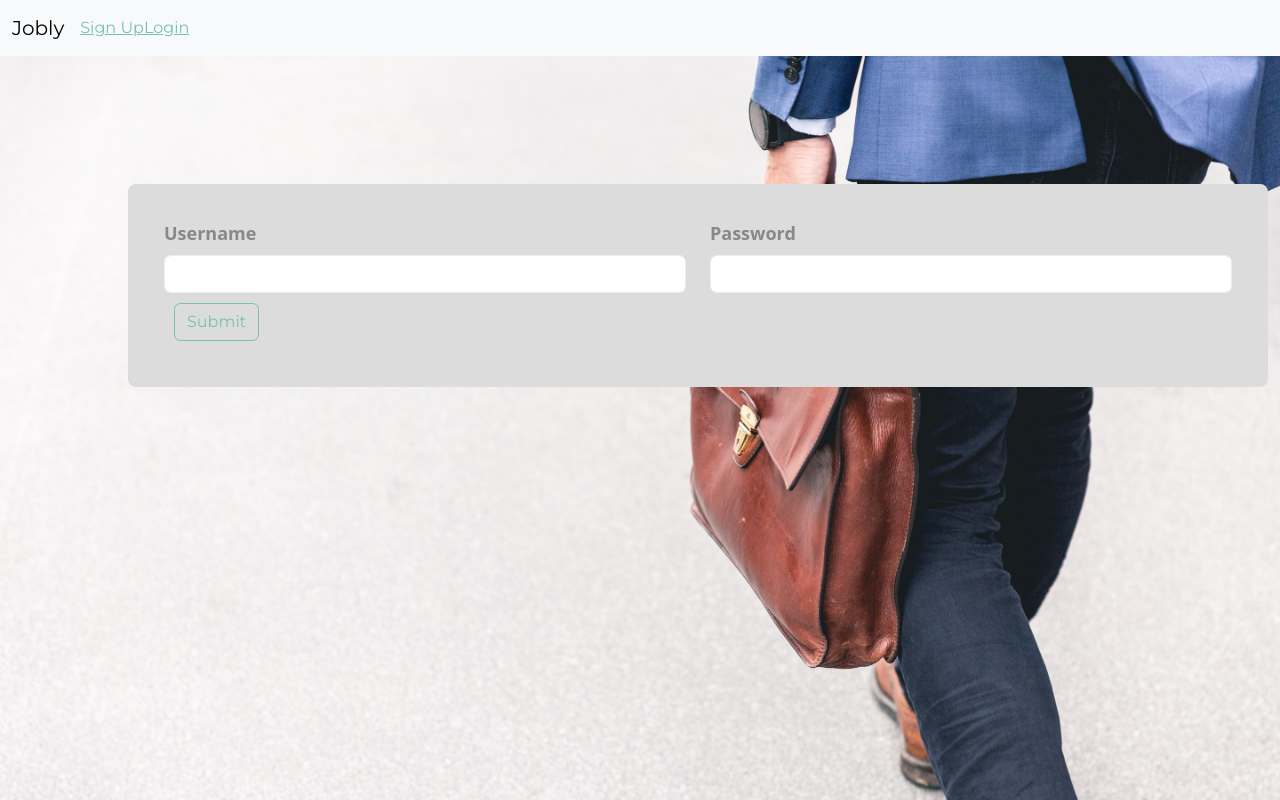
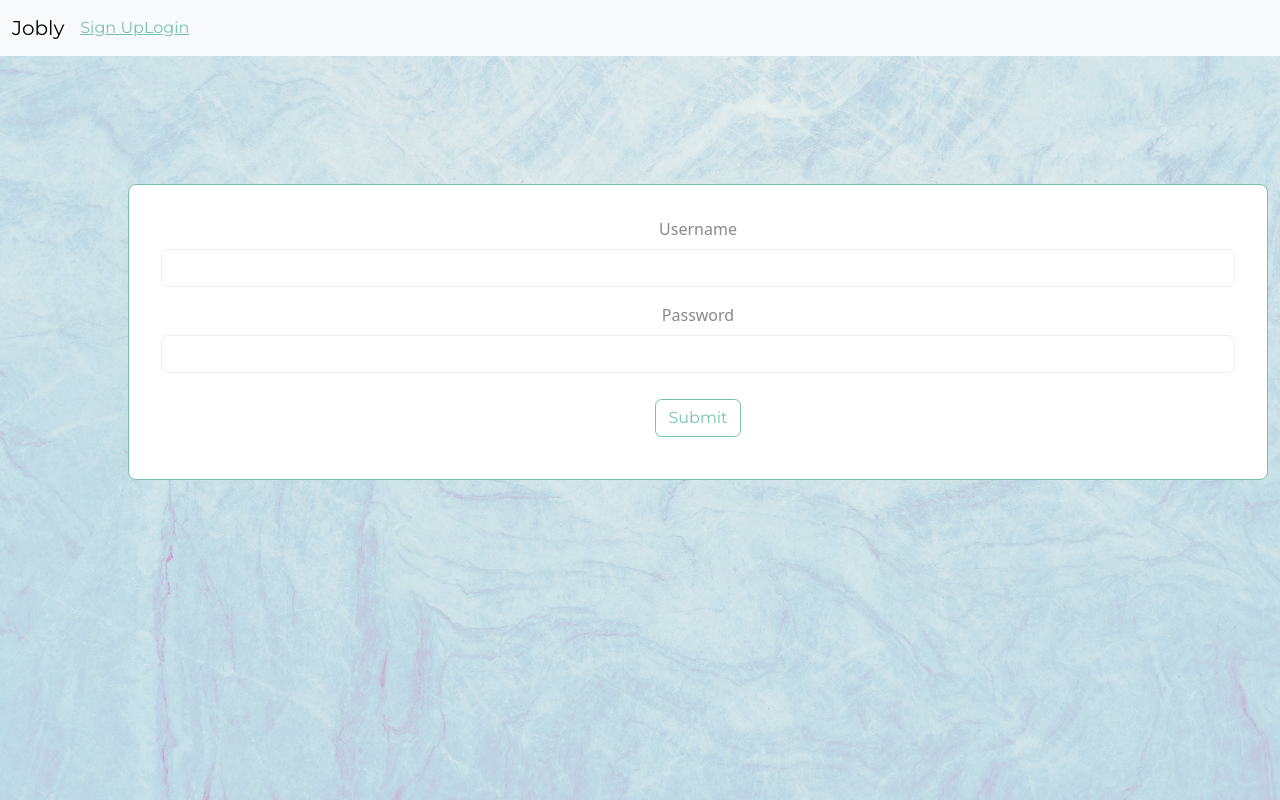
Before and after one commit to katemoser/react-jobly, a React (Create React App) app: page /login in a window 1280 px wide. Built offline with nearby package versions, Linux system fonts and the light colour scheme; no server answers.

Commit message:
fixing form styling

```diff
--- /dev/null
+++ b/src/LoginForm.css
@@ -0,0 +1,6 @@
+.LoginForm {
+  /* background-color: azure; */
+  border-radius: 8px;
+  margin: 10%;
+  padding:2em;
+}
--- a/src/LoginForm.js
+++ b/src/LoginForm.js
@@ -9,7 +9,9 @@ import {
   Col,
   Container,
   Alert,
+  FormGroup,
 } from "reactstrap";
+import "./LoginForm.css"
 
 /** LoginForm component, which displays login form for non-logged-in user
  *
@@ -58,10 +60,11 @@ function LoginForm({ handleLogin }) {
   }
 
   return (
-    <Container className="jobly-form">
+    <Container className="LoginForm card border-primary mb-3">
       <Form onSubmit={handleSubmit}>
-        <Row>
-          <Col md={6}>
+        {/* <Row>
+          <Col md="6" sm="12"> */}
+          <FormGroup>
             <Label htmlFor="username-input">Username</Label>
             <Input
               id="username-input"
@@ -69,9 +72,11 @@ function LoginForm({ handleLogin }) {
               onChange={handleChange}
               required
             ></Input>
-          </Col>
+            </FormGroup>
+          {/* </Col>
 
-          <Col md={6}>
+          <Col md="6" sm="12"> */}
+          <FormGroup>
             <Label htmlFor="password-input">Password</Label>
             <Input
               id="password-input"
@@ -80,8 +85,9 @@ function LoginForm({ handleLogin }) {
               type="password"
               required
             ></Input>
-          </Col>
-        </Row>
+            </FormGroup>
+          {/* </Col>
+        </Row> */}
 
         {formErrors.length
           ? <Alert color="danger">
--- a/src/index.css
+++ b/src/index.css
@@ -6,7 +6,7 @@ body {
   -webkit-font-smoothing: antialiased;
   -moz-osx-font-smoothing: grayscale;
 
-  background-image: url("/src/marten-bjork-6dW3xyQvcYE-unsplash.jpg");
+  background-image: url("../public/background.jpg");
   background-size:cover;
 
 }
```
Also changed, not shown: public/background.jpg (added).
